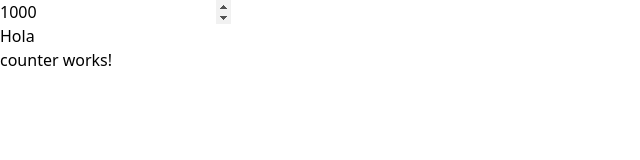
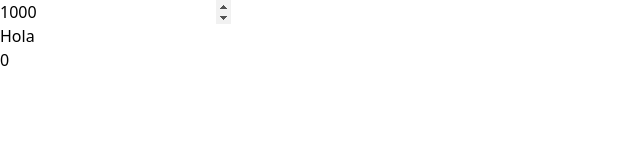
Before and after one commit to AyelenIasich/market-angular, an Angular app: page /about in a window 1280 px wide. Shown: the top 160 px of the page, without its empty margins (0-640 px from the left). Built offline with nearby package versions, Linux system fonts and the light colour scheme.

Commit message:
using ngOnDestroy to avoid memmory leaks

```diff
--- a/src/app/domains/shared/components/counter/counter.component.html
+++ b/src/app/domains/shared/components/counter/counter.component.html
@@ -1 +1 @@
-<p>counter works!</p>
+<p>{{counter()}}</p>
--- a/src/app/domains/shared/components/counter/counter.component.ts
+++ b/src/app/domains/shared/components/counter/counter.component.ts
@@ -1,4 +1,4 @@
-import { Component, Input, SimpleChanges } from '@angular/core';
+import { Component,  Input, signal, SimpleChanges } from '@angular/core';
 
 @Component({
   selector: 'app-counter',
@@ -11,6 +11,9 @@ import { Component, Input, SimpleChanges } from '@angular/core';
 export class CounterComponent {
   @Input({ required: true }) duration: number = 0;
   @Input({ required: true }) message: string = '';
+
+  counter = signal(0);
+  counterRef : number | undefined ;
 
   constructor() {
     // no async operations in constructor
@@ -40,6 +43,10 @@ export class CounterComponent {
     console.log('-'.repeat(10))
     console.log('duration => ', this.duration);
     console.log('message => ', this.message);
+    // this.counterRef = window.setInterval(() => {
+    //   console.log('run interval')
+    //   this.counter.update(statePrev => statePrev + 1);
+    // }, 1000);
   }
 
   ngAfterViewInit() {
@@ -55,6 +62,7 @@ export class CounterComponent {
     // before destroy
     console.log("ngOnDestroy");
     console.log('-'.repeat(10))
+    window.clearInterval(this.counterRef);
   }
 
 
```
